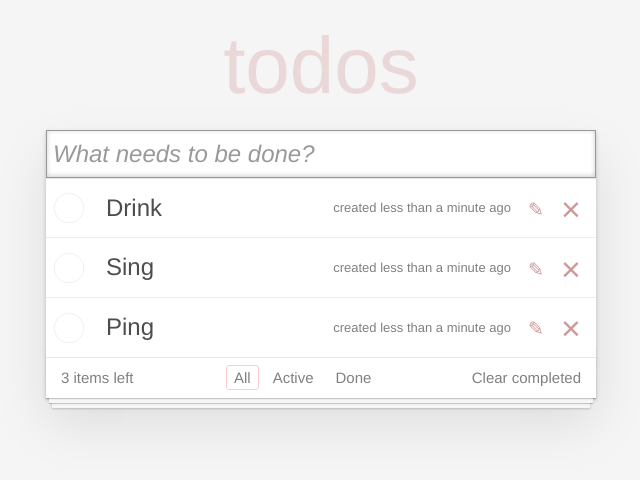
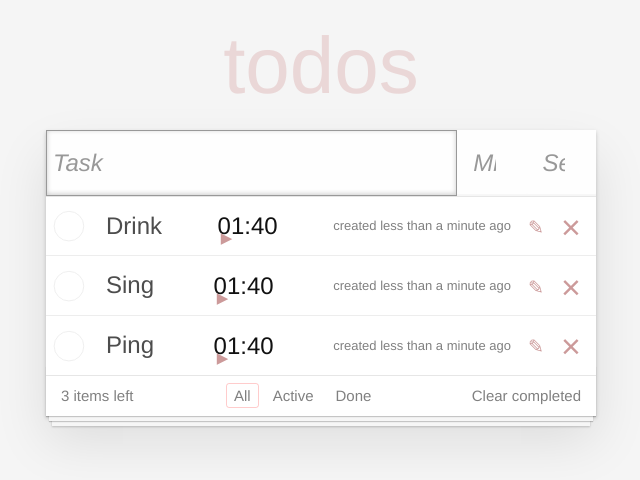
Before and after one commit to ivanvaluchevalex1996/todo-list, a React (Create React App) app: page / in a window 1280 px wide. Shown: the top 480 px of the page, without its empty margins (319-959 px from the left). Built offline with nearby package versions, Linux system fonts and the light colour scheme.

Commit message:
работа над таймером 1

```diff
--- a/src/components/NewTaskForm/NewTaskForm.css
+++ b/src/components/NewTaskForm/NewTaskForm.css
@@ -1,4 +1,28 @@
-.new-todo {
+/* .new-todo {
+  position: relative;
+  margin: 0;
+  width: 100%;
+  font-size: 24px;
+  font-family: inherit;
+  font-weight: inherit;
+  line-height: 1.4em;
+  color: inherit;
+  padding: 6px;
+  border: 1px solid #999;
+  box-shadow: inset 0 -1px 5px 0 rgba(0, 0, 0, 0.2);
+  box-sizing: border-box;
+  -webkit-font-smoothing: antialiased;
+  -moz-osx-font-smoothing: grayscale;
+} */
+
+.new-todo-form {
+  display: flex;
+  margin-bottom: 0;
+}
+
+.new-todo,
+.new-todo-form .new-todo-form__timer,
+.edit {
   position: relative;
   margin: 0;
   width: 100%;
@@ -14,3 +38,20 @@
   -webkit-font-smoothing: antialiased;
   -moz-osx-font-smoothing: grayscale;
 }
+
+.new-todo,
+.new-todo-form .new-todo-form__timer {
+  padding: 16px 16px 16px 60px;
+  border: none;
+  background: rgba(0, 0, 0, 0.003);
+  box-shadow: inset 0 -2px 1px rgba(0, 0, 0, 0.03);
+}
+
+.new-todo {
+  width: 70%;
+}
+
+.new-todo-form .new-todo-form__timer {
+  width: 15%;
+  padding-left: 16px;
+}
--- a/src/components/NewTaskForm/NewTaskForm.jsx
+++ b/src/components/NewTaskForm/NewTaskForm.jsx
@@ -11,22 +11,58 @@ function NewTaskForm(props) {
     setLabel("");
   };
 
-  const onLableChange = (e) => {
+  const onLabelChange = (e) => {
     setLabel(e.target.value);
   };
   return (
     <header className="header">
-      <form className="header" onSubmit={onSubmit}>
-        <h1>todos</h1>
+      <h1>todos</h1>
+      <form className="new-todo-form" onSubmit={onSubmit}>
         <input
+          type="text"
           className="new-todo"
-          placeholder="What needs to be done?"
-          onChange={onLableChange}
+          placeholder="Task"
+          onChange={onLabelChange}
           value={label}
         />
+        <input type="number" className="new-todo-form__timer" placeholder="Min" />
+        <input type="number" className="new-todo-form__timer" placeholder="Sec" />
+        <button type="submit" style={{ display: "none" }} />
       </form>
     </header>
   );
 }
 
 export default NewTaskForm;
+// import React, { useState } from "react";
+// import "./NewTaskForm.css";
+
+// function NewTaskForm(props) {
+//   const { addItem } = props;
+//   const [label, setLabel] = useState("");
+
+//   const onSubmit = (event) => {
+//     event.preventDefault();
+//     addItem(label);
+//     setLabel("");
+//   };
+
+//   const onLabelChange = (e) => {
+//     setLabel(e.target.value);
+//   };
+//   return (
+//     <header className="header">
+//       <form className="header" onSubmit={onSubmit}>
+//         <h1>todos</h1>
+//         <input
+//           className="new-todo"
+//           placeholder="What needs to be done?"
+// onChange={onLabelChange}
+// value={label}
+//         />
+//       </form>
+//     </header>
+//   );
+// }
+
+// export default NewTaskForm;
--- a/src/components/Task/Task.jsx
+++ b/src/components/Task/Task.jsx
@@ -2,6 +2,7 @@ import React, { useState } from "react";
 import { formatDistanceToNow } from "date-fns";
 import "./Task.css";
 import PropTypes from "prop-types";
+import Timer from "../Timer/Timer";
 
 function Task(props) {
   const { date, onDeleted, onToggleDone, done, label } = props;
@@ -48,6 +49,7 @@ function Task(props) {
           >
             {text}
           </span>
+          <Timer />
           <span className="created">{`created ${formatDistanceToNow(date)} ago`}</span>
         </label>
         <div className="button">
--- /dev/null
+++ b/src/components/Timer/Timer.css
@@ -0,0 +1,18 @@
+.todo-list li .icon-pause,
+.todo-list li .icon-play {
+  font-size: 18px;
+  width: 18px;
+  height: 18px;
+}
+
+.todo-list li .icon-play {
+  font-size: 15px;
+}
+
+.icon-pause:after {
+  content: "⏸";
+}
+
+.icon-play:after {
+  content: "▶";
+}
--- /dev/null
+++ b/src/components/Timer/Timer.jsx
@@ -0,0 +1,59 @@
+import React, { useState, useEffect } from "react";
+import "./Timer.css";
+import getPadTime from "../../utils/getPadTime";
+
+function Timer() {
+  const [timeLeft, setTimeLeft] = useState(100);
+  const [isCounting, setIsCounting] = useState(false);
+  const minutes = getPadTime(Math.floor(timeLeft / 60));
+  const seconds = getPadTime(timeLeft - minutes * 60);
+  useEffect(() => {
+    const interval = setInterval(
+      () => isCounting && setTimeLeft((timeleft) => (timeleft >= 1 ? timeleft - 1 : 1)),
+      1000
+    );
+    return () => {
+      clearInterval(interval);
+    };
+  }, [isCounting]);
+  //   useEffect(() => {
+  //     // eslint-disable-next-line max-len
+  //     const interval = setInterval(() => isCounting && setTimeLeft((timeleft) => (timeleft >= 1 ? timeleft - 1 : 0)), 1000);
+  //     return () => {
+  //       clearInterval(interval);
+  //     };
+  //   }, [isCounting]);
+
+  const handleStart = () => {
+    setIsCounting(true);
+  };
+  const handleStop = () => {
+    setIsCounting(false);
+  };
+  //   const handleReset = () => {
+  //     setIsCounting(false);
+  //     setTimeLeft(0);
+  //   };
+  //   const handleReset = () => {
+  //     setIsCounting(false);
+  //     setTimeLeft(2 * 60);
+  //   };
+  return (
+    <div className="app">
+      <div className="timer">
+        <span>{minutes}</span>
+        <span>:</span>
+        <span>{seconds}</span>
+      </div>
+      <div className="buttons">
+        {isCounting ? (
+          <button type="button" className="icon icon-pause" onClick={handleStop} />
+        ) : (
+          <button type="button" className="icon icon-play" onClick={handleStart} />
+        )}
+      </div>
+    </div>
+  );
+}
+
+export default Timer;
--- /dev/null
+++ b/src/utils/getPadTime.jsx
@@ -0,0 +1,3 @@
+const getPadTime = (time) => time.toString().padStart(2, "0");
+
+export default getPadTime;
```
